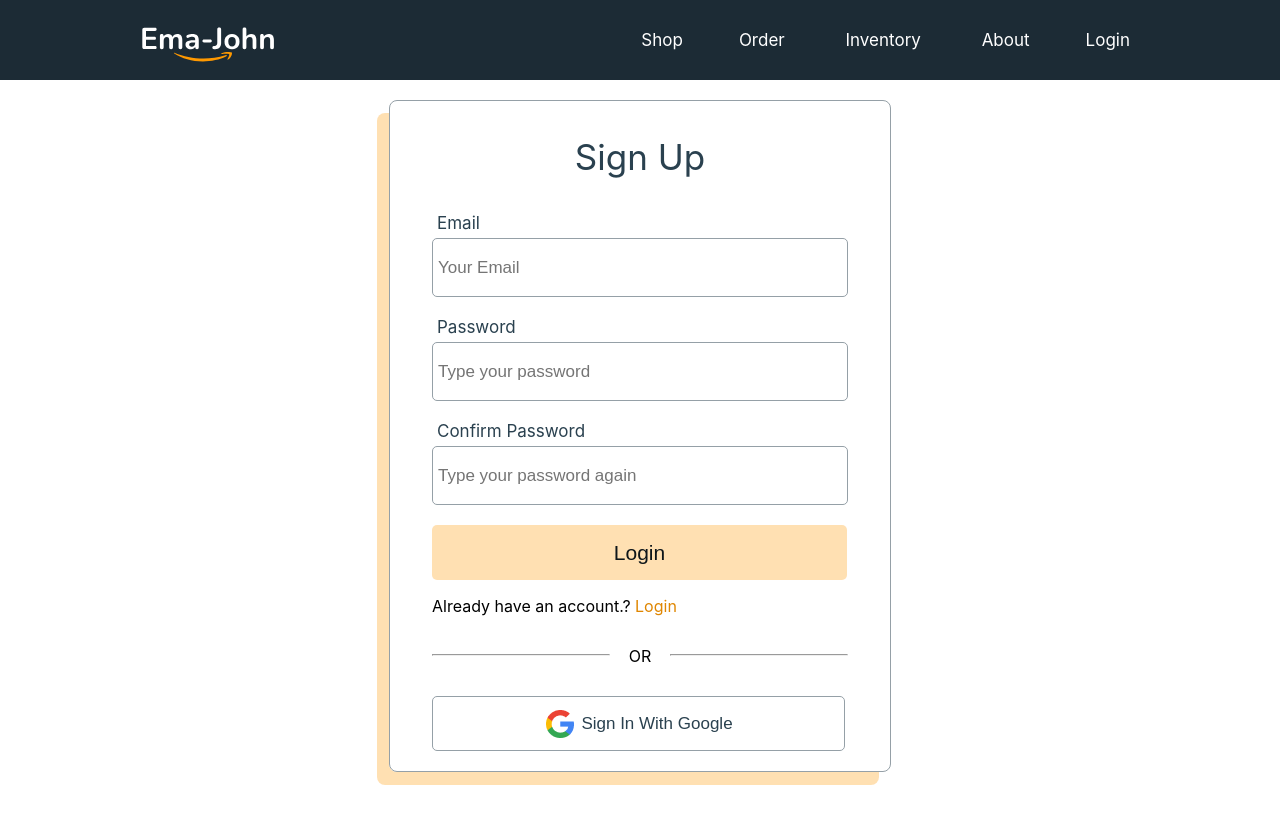
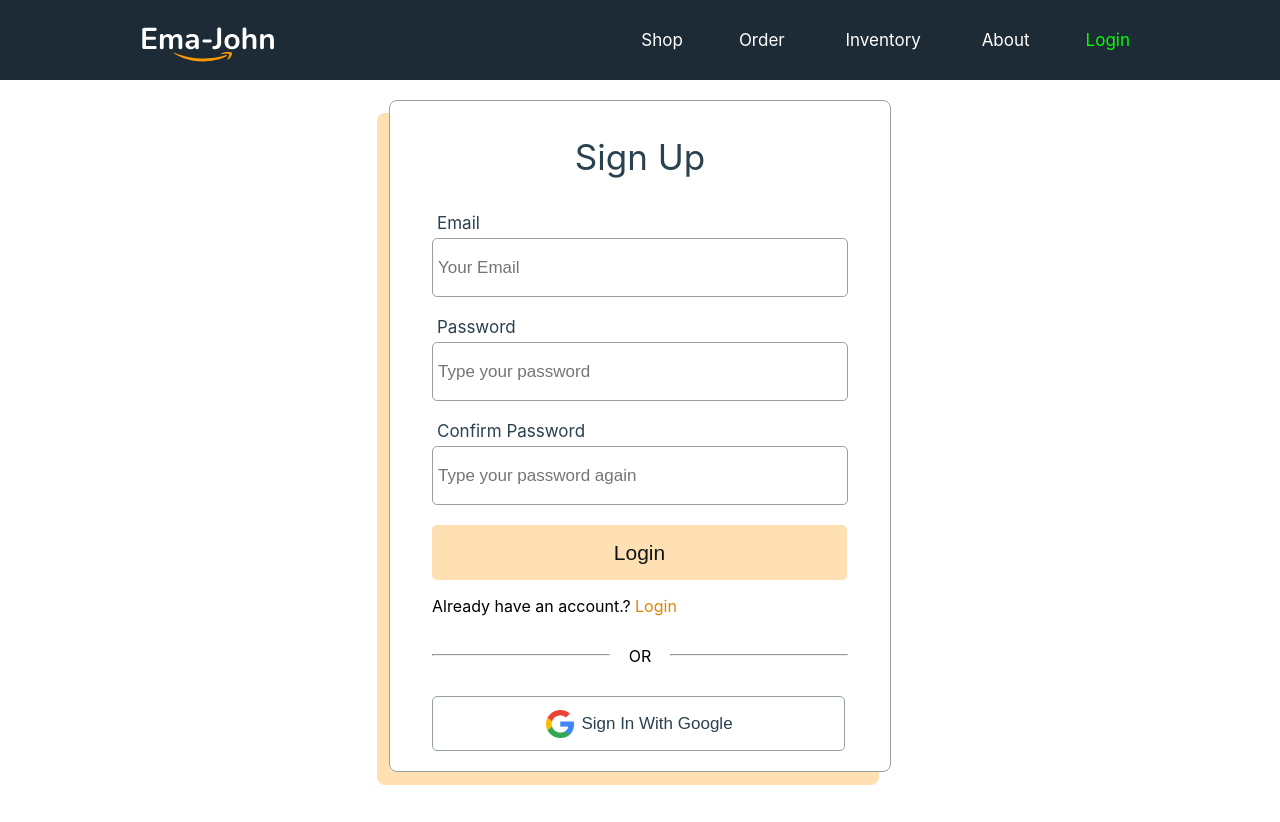
Before and after one commit to MohammadAmitHasan/React-emma-jhon-shoping, a React (Create React App) app: page /signup in a window 1280 px wide. Built offline with nearby package versions, Linux system fonts and the light colour scheme; no server answers.

Commit message:
Bug fixes

```diff
--- a/src/components/Header/Header.css
+++ b/src/components/Header/Header.css
@@ -1,4 +1,4 @@
-.navigation-bar{
+.navigation-bar {
     height: 80px;
     background-color: #1C2B35;
     display: flex;
@@ -6,7 +6,8 @@
     justify-content: space-between;
     padding: 0px 140px;
 }
-.navigation-bar a{
+
+.navigation-bar a {
     color: white;
     text-decoration: none;
     font-size: 17px;
@@ -14,6 +15,25 @@
     padding: 10px;
     border-radius: 5px;
 }
-.navigation-bar a:hover{
-    background-color: rgb(235, 62, 62);
+
+.navigation-bar a:hover {
+    background-color: rgba(226, 204, 7, 0.678);
 }
+
+#logout {
+    color: rgb(255, 65, 65);
+}
+
+#logout:hover {
+    background-color: rgba(209, 36, 36, 0.932);
+    color: white;
+}
+
+#login {
+    color: rgb(0, 255, 0);
+}
+
+#login:hover {
+    background-color: rgba(0, 206, 0, 0.678);
+    color: white;
+}
--- a/src/components/Header/Header.js
+++ b/src/components/Header/Header.js
@@ -15,9 +15,11 @@ const Header = () => {
                 <Link to="/orders">Order</Link>
                 <Link to="/inventory" > Inventory</Link >
                 <Link to="/about" > About</Link >
-                <Link to="/login">Login</Link>
                 {
-                    user && <button onClick={() => signOut(auth)}>Logout</button>
+                    user ?
+                        <Link id='logout' onClick={() => signOut(auth)} to={'/'}>Logout</Link>
+                        :
+                        <Link id='login' to="/login">Login</Link>
                 }
             </div >
         </nav >
--- a/src/components/Shipping/Shipping.js
+++ b/src/components/Shipping/Shipping.js
@@ -23,7 +23,8 @@ const Shipping = () => {
 
     const handleSubmit = e => {
         e.preventDefault();
-
+        const shippingInfo = { name, address, phone, email: user?.email }
+        console.log(shippingInfo);
     }
 
     return (
@@ -43,12 +44,12 @@ const Shipping = () => {
                     </div>
 
                     <div className="input-group">
-                        <label htmlFor="password">Address</label>
-                        <input onBlur={handleAddress} type="password" name="password" id="password" placeholder='Type your password' required />
+                        <label htmlFor="address">Address</label>
+                        <input onBlur={handleAddress} type="text" name="address" id="address" placeholder='Provide your address' required />
                     </div>
 
                     <div className="input-group">
-                        <label htmlFor="confirm-password">Phone Number</label>
+                        <label htmlFor="phone-number">Phone Number</label>
                         <input onBlur={handlePhone} type="text" name="phone" id="phone-number" placeholder='Your phone number' required />
                     </div>
 
--- a/src/components/Shop/Shop.js
+++ b/src/components/Shop/Shop.js
@@ -1,5 +1,5 @@
 import React, { useEffect, useState } from 'react';
-import { Link, useNavigate } from 'react-router-dom';
+import { useNavigate } from 'react-router-dom';
 import useProducts from '../../CustomHooks/useProducts';
 import { addToDb, getDataFromDB } from '../../utilities/fakedb';
 import Cart from '../Cart/Cart';
@@ -65,12 +65,7 @@ const Shop = () => {
 
             <div className="cart-container">
                 <Cart cart={cart}>
-                    <button>
-                        <Link to={'/orders'}>Review Order</Link >
-                    </button>
-
                     <button onClick={() => navigate('/orders')}>Review Order</button>
-
                 </Cart>
             </div>
         </div>
```
